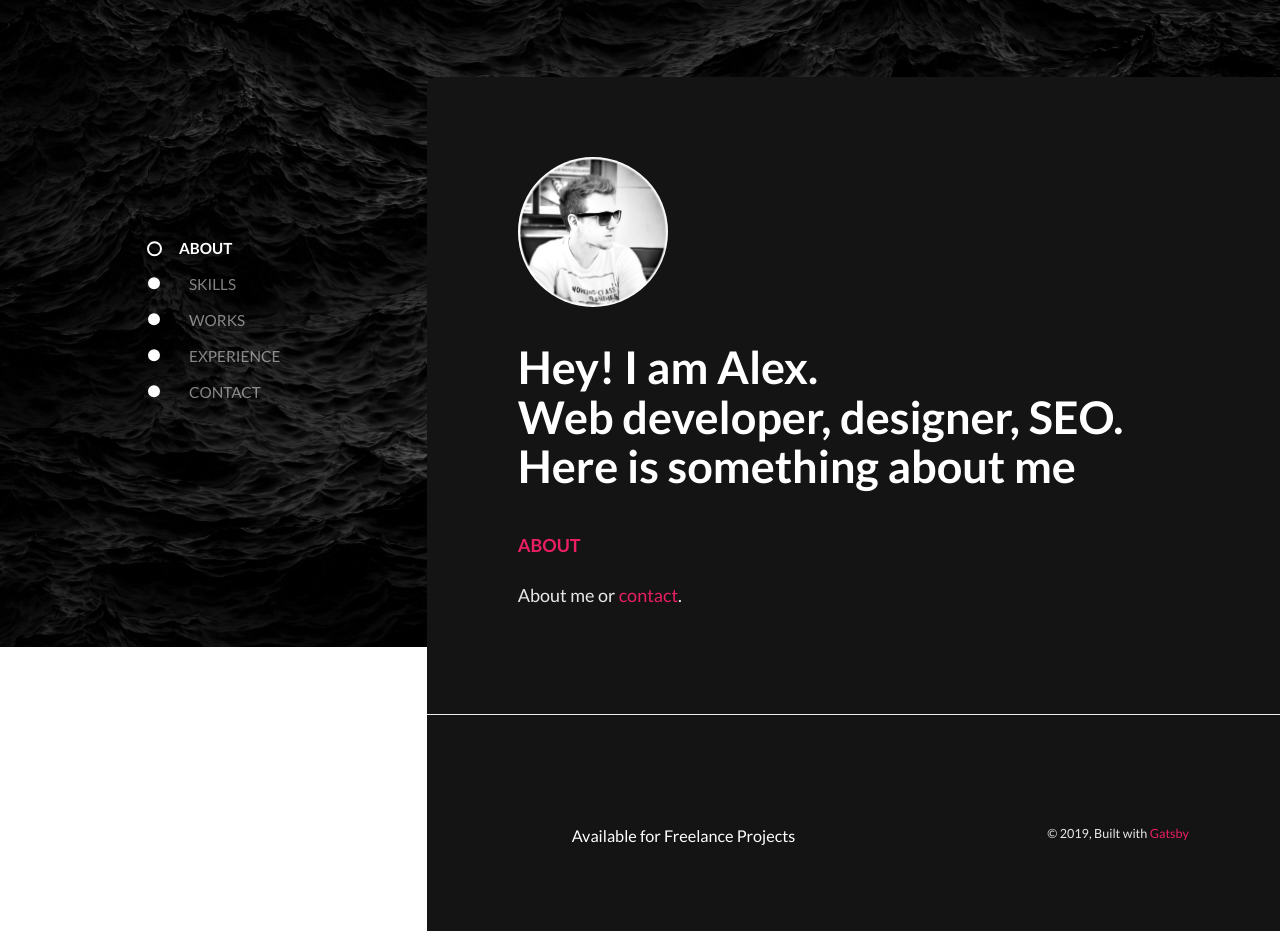
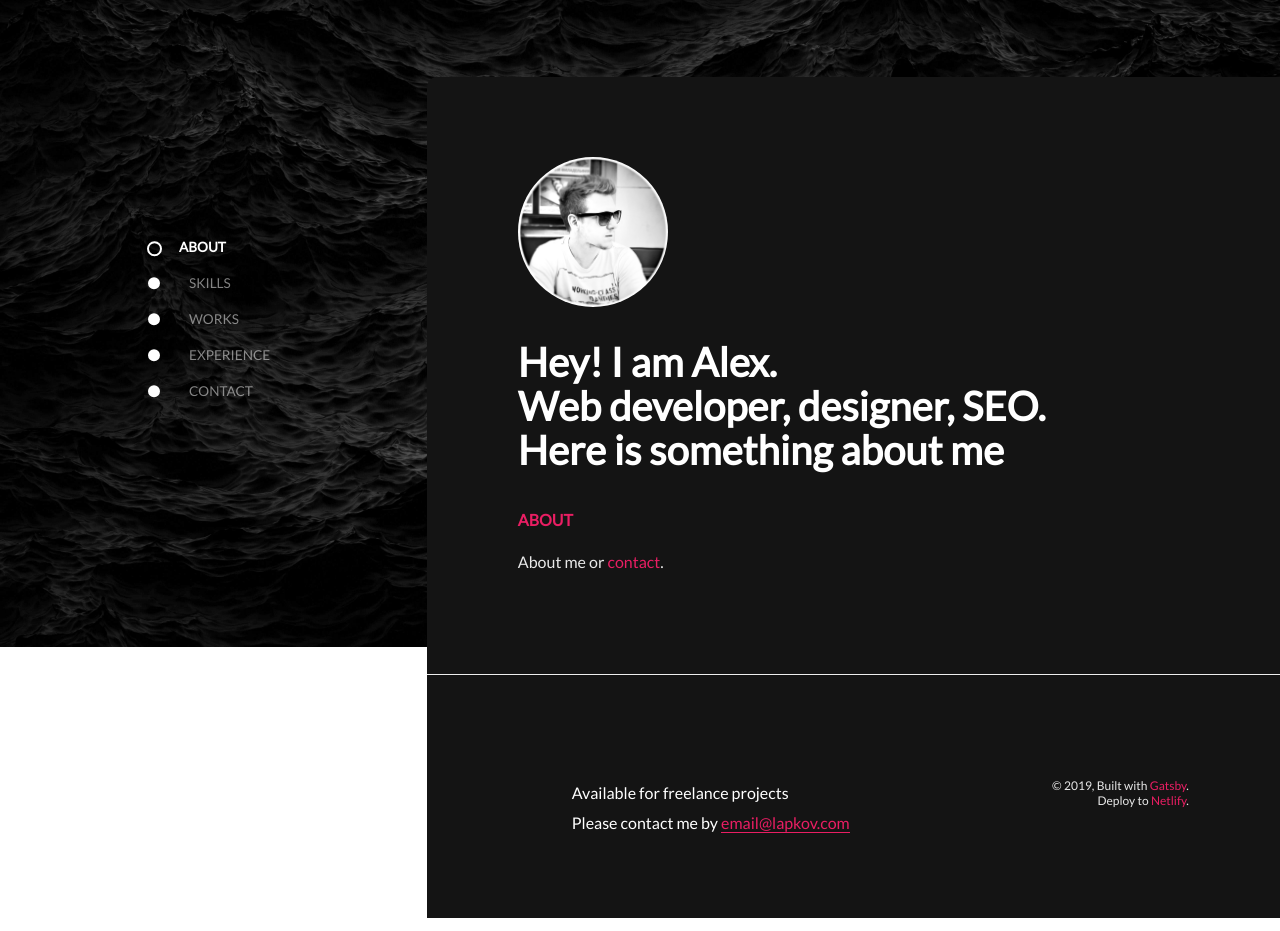
Before and after one commit to aslapkov/lapkov.com, a Gatsby site: page / in a window 1280 px wide. Shown: the part 73-1004 px from the top of the page. Built offline with nearby package versions, Linux system fonts and the light colour scheme; Gatsby itself is replaced by a stand-in of ours.

Commit message:
fix load google fonts, other fixes

```diff
--- a/gatsby-config.js
+++ b/gatsby-config.js
@@ -52,32 +52,20 @@ module.exports = {
         background_color: `#663399`,
         theme_color: `#663399`,
         display: `minimal-ui`,
-        icon: `src/images/icon.png`, // This path is relative to the root of the site.
+        icon: `src/images/gatsby-icon.png`, // This path is relative to the root of the site.
       },
     },
     {
-      resolve: `gatsby-plugin-prefetch-google-fonts`,
+      resolve: `gatsby-plugin-web-font-loader`,
       options: {
-        fonts: [
-          {
-            family: `Poppins`,
-            variants: [
-              `300`, `300i`,
-              `500`, `500i`,
-              `700`, `700i`,
-            ],
-          },
-          {
-            family: `Lato`,
-            variants: [
-              `300`, `300i`,
-              `400`, `400i`,
-              `700`, `700i`,
-            ],
-          },
-        ],
+        google: {
+          families: [
+            `Lato`,
+            `Poppins`,
+          ]
+        }
       }
-    },
+    }
     // this (optional) plugin enables Progressive Web App + Offline functionality
     // To learn more, visit: https://gatsby.dev/offline
     // `gatsby-plugin-offline`,
--- a/package.json
+++ b/package.json
@@ -9,9 +9,9 @@
     "gatsby-image": "^2.1.2",
     "gatsby-plugin-manifest": "^2.1.1",
     "gatsby-plugin-offline": "^2.1.1",
-    "gatsby-plugin-prefetch-google-fonts": "^1.4.2",
     "gatsby-plugin-react-helmet": "^3.0.12",
     "gatsby-plugin-sharp": "^2.1.3",
+    "gatsby-plugin-web-font-loader": "^1.0.4",
     "gatsby-source-filesystem": "^2.0.38",
     "gatsby-transformer-sharp": "^2.1.21",
     "prop-types": "^15.7.2",
--- a/src/components/footer.js
+++ b/src/components/footer.js
@@ -5,14 +5,17 @@ import layout from './layout.module.css'
 
 const Footer = () => (
   <footer className={layout.footerLayout}>
-    <div style={{ float: `left`, weight: `50%`}}>
+    <div className={footer.left}>
       <span className={footer.availablePoint}></span>
       <span className={footer.availableTag}>
-        Available for Freelance Projects
+        Available for freelance projects<br/>
+        Please contact me by
+        {` `}
+        <a href="mailto:email@lapkov.com">email@lapkov.com</a>
       </span>
     </div>
-    <div style={{ float: `right`, weight: `50%`}}>
-      <div style={{ fontSize: `.7em`, }}>
+    <div className={footer.right}>
+      <div style={{ fontSize: `.75em`, }}>
         © {new Date().getFullYear()}, Built with
         {` `}
         <a
@@ -21,7 +24,16 @@ const Footer = () => (
           rel="noopener noreferrer"
         >
           Gatsby
-        </a>
+        </a>.<br />
+        Deploy to
+        {` `}
+        <a
+          href="https://www.netlify.com/docs/"
+          target="_blank"
+          rel="noopener noreferrer"
+        >
+          Netlify
+        </a>.
       </div>
     </div>
   </footer>
--- a/src/components/footer.module.css
+++ b/src/components/footer.module.css
@@ -1,3 +1,13 @@
+.left {
+  float: left;
+}
+.left a {
+  border-bottom: 1px solid #e91e63;
+}
+.right {
+  float: right;
+  text-align: right;
+}
 @-webkit-keyframes blinking {
   0% {
     opacity: 0;
@@ -67,7 +77,6 @@
   border-radius: 50%;
 }
 .availableTag {
-  font-size: .9em;
   line-height: 30px;
   font-weight: 500;
   color: #fff;
--- a/src/components/image.js
+++ b/src/components/image.js
@@ -2,7 +2,7 @@ import React from 'react'
 import { StaticQuery, graphql } from 'gatsby'
 import Img from 'gatsby-image'
 
-import layoutStyle from './layout.module.css'
+import layout from './layout.module.css'
 
 /*
  * This component is built using `gatsby-image` to automatically serve optimized
@@ -31,7 +31,7 @@ const Image = () => (
     render={data =>
       <Img
         fixed={data.placeholderImage.childImageSharp.fixed}
-        className={layoutStyle.imageDiv}
+        className={layout.imageDiv}
       />
     }
   />
--- a/src/components/layout.module.css
+++ b/src/components/layout.module.css
@@ -1,5 +1,4 @@
 html {
-  font-family: sans-serif;
   -ms-text-size-adjust: 100%;
   -webkit-text-size-adjust: 100%;
 }
@@ -183,7 +182,9 @@ textarea {
   font: inherit;
 }
 html {
-  font: 112.5%/1.45em "Lato", sans-serif;
+  font-family: "Lato", sans-serif;
+  color: hsla(255, 255%, 255%, 0.9);
+  font-weight: 400;
   box-sizing: border-box;
   overflow-y: scroll;
 }
@@ -197,15 +198,8 @@ html {
   box-sizing: inherit;
 }
 body {
-  color: hsla(255, 255%, 255%, 0.9);
-  font-family: "Lato", sans-serif;
-  font-weight: normal;
-  word-wrap: break-word;
-  font-kerning: normal;
-  -moz-font-feature-settings: "kern", "liga", "clig", "calt";
-  -ms-font-feature-settings: "kern", "liga", "clig", "calt";
-  -webkit-font-feature-settings: "kern", "liga", "clig", "calt";
-  font-feature-settings: "kern", "liga", "clig", "calt";
+  overflow-x: hidden;
+  position: relative;
 }
 img {
   max-width: 100%;
@@ -637,7 +631,7 @@ pre tt:after {
   padding: 80px 20px;
 }
 .imageDiv {
-  border-radius: 50%;
+  border-radius: 50% !important;
   background-repeat: no-repeat;
   background-size: cover;
   margin-bottom: 30px;
```
Also changed, not shown: src/images/icon.png (deleted), 2 other files.
